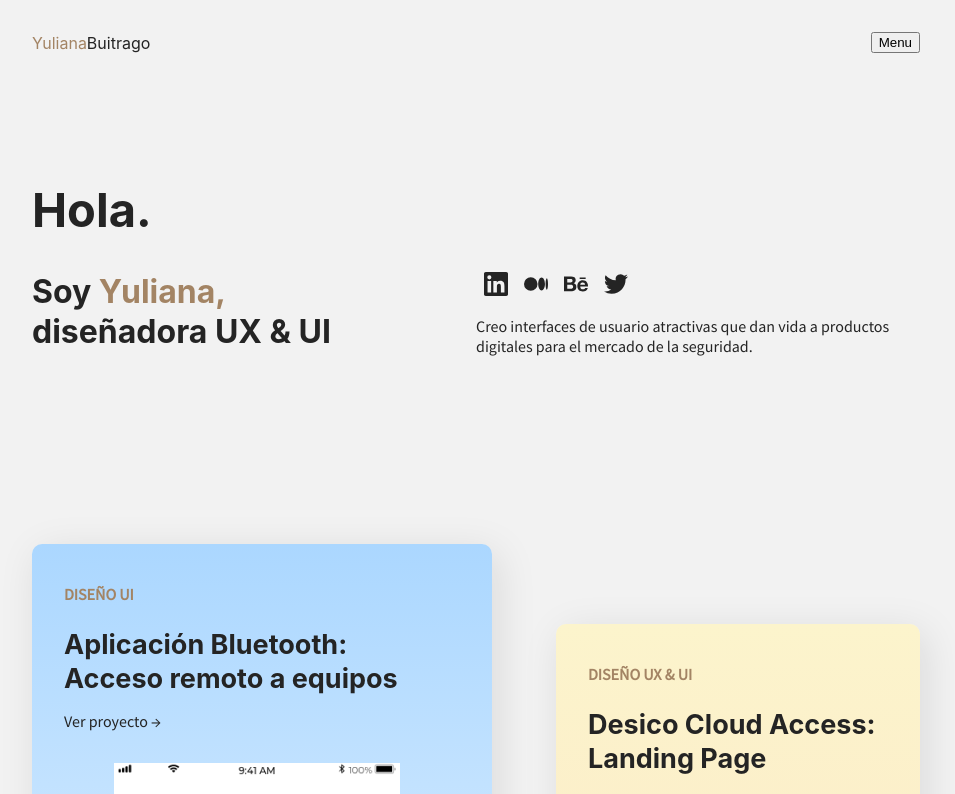
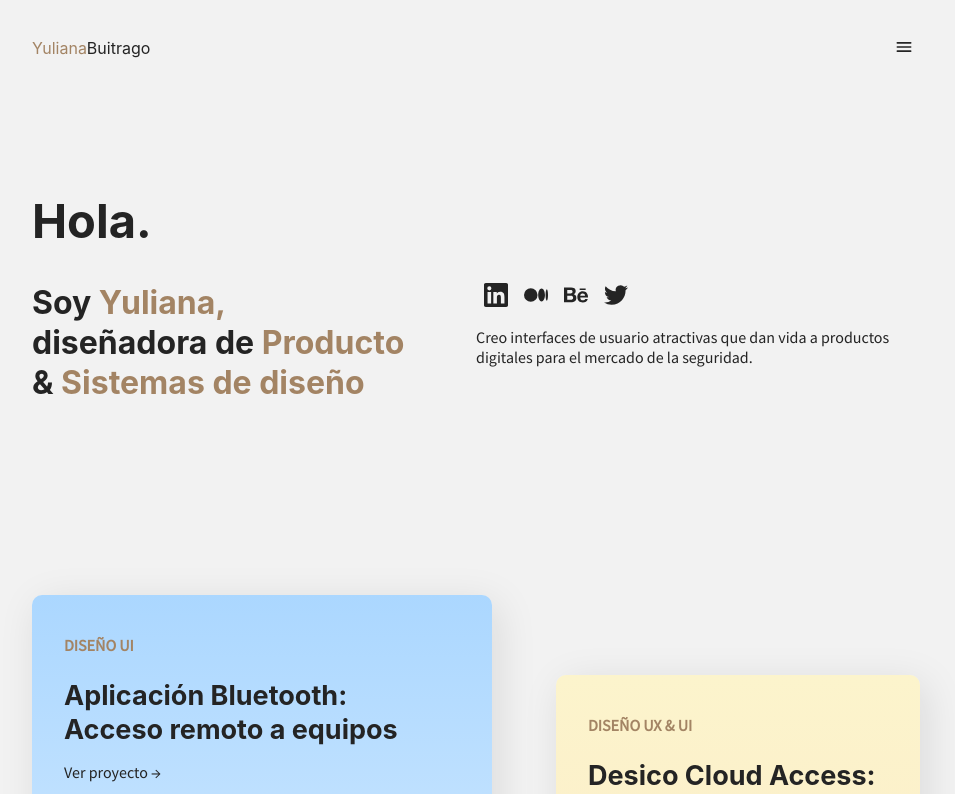
Before and after one commit to mbeneyto/yulianabuitrago.com, a Next.js app: page / in a window 1280 px wide. Shown: the top 794 px of the page, without its empty margins (164-1119 px from the left). Built offline with nearby package versions, Linux system fonts and the light colour scheme; a web font is replaced by a local one.

Commit message:
feat: add menu icon

```diff
--- a/components/sections/Header/index.js
+++ b/components/sections/Header/index.js
@@ -1,4 +1,7 @@
 import Link from 'next/link'
+import Image from 'next/image'
+
+import menuIcon from '../../../public/images/icons/menu.svg'
 
 import styles from './styles.module.css'
 
@@ -11,7 +14,14 @@ export default function Header ({ isMenuOpen, onClickMenuTrigger }) {
           <span>Buitrago</span>
         </a>
       </Link>
-      <button onClick={onClickMenuTrigger}>{isMenuOpen ? 'X' : 'Menu'}</button>
+      <button className={styles.menu_btn} onClick={onClickMenuTrigger}>
+        {
+          isMenuOpen
+            ? 'X'
+            : <Image
+              src={menuIcon} />
+        }
+      </button>
     </header>
   )
 }
--- a/components/sections/Header/styles.module.css
+++ b/components/sections/Header/styles.module.css
@@ -17,6 +17,15 @@
   color: var(--bold-accent-color);
 }
 
+.menu_btn {
+  border: none;
+  appearance: none;
+  cursor: pointer;
+  width: 32px;
+  height: 32px;
+  background-color: transparent;
+}
+
 @media (min-width: 1024px) {
   .header {
     padding: 2em 0;
--- a/components/sections/Hero/index.js
+++ b/components/sections/Hero/index.js
@@ -7,7 +7,9 @@ export default function Hero () {
     <div className={styles.hero}>
       <h1>Hola.</h1>
       <h2>
-        Soy <span>Yuliana,</span> diseñadora UX & UI
+        Soy <span>Yuliana,</span>
+        diseñadora de <span>Producto</span>
+        & <span>Sistemas de diseño</span>
       </h2>
       <div>
         <SocialLinks className={styles.social} />
```
Also changed, not shown: public/images/icons/menu.svg (added), 1 other file (tests, documents, lock files or other folders).
